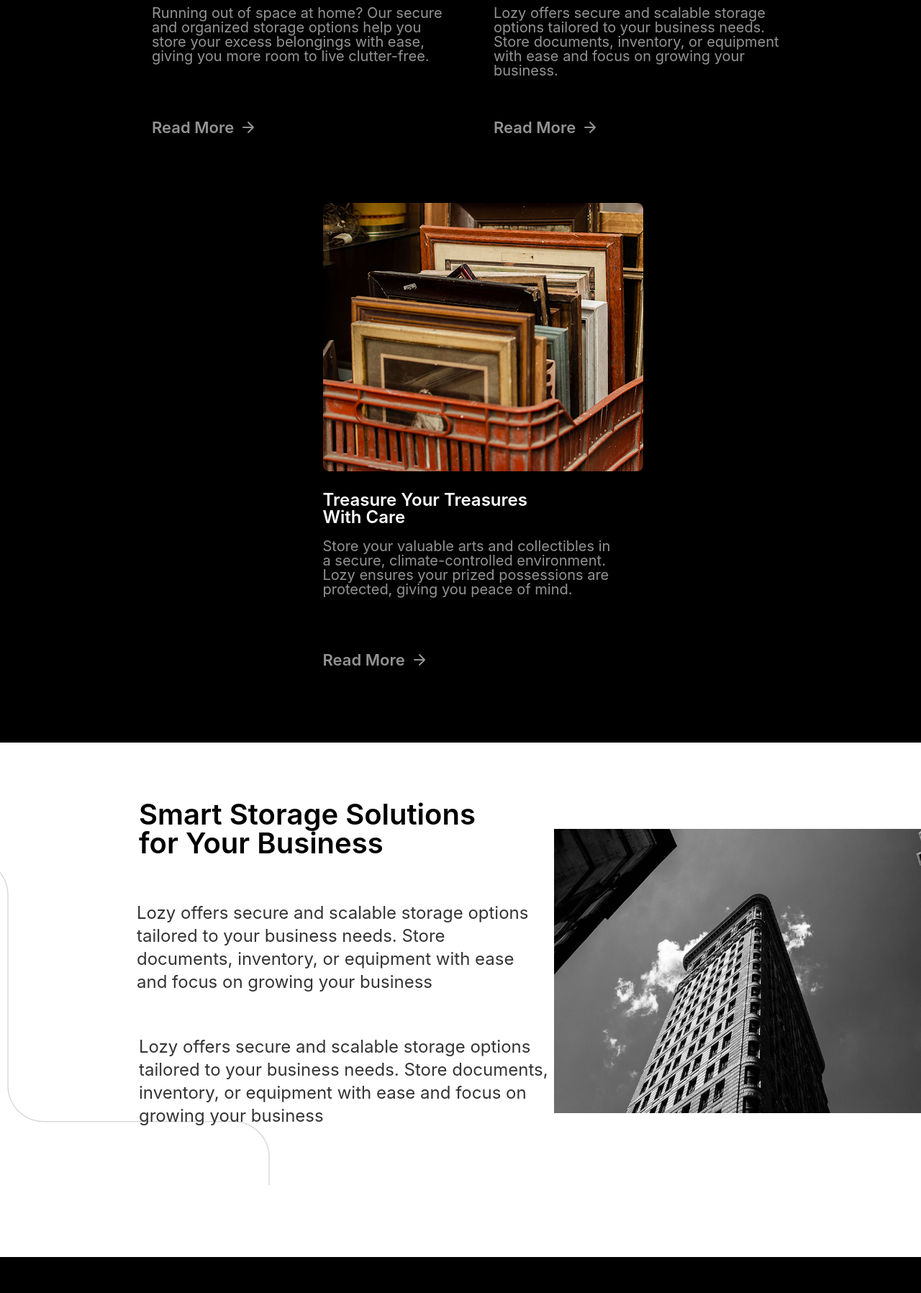
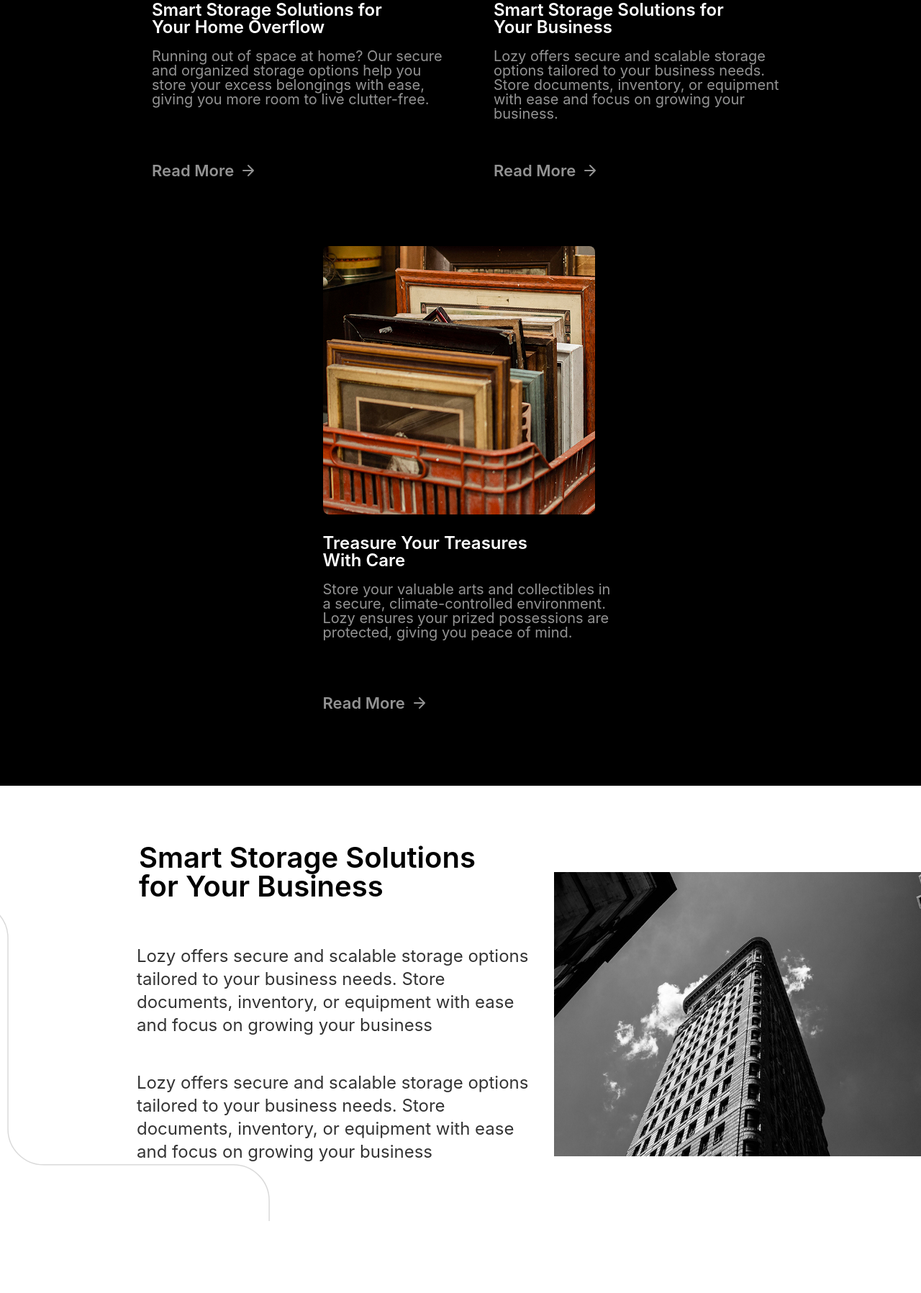
Before and after one commit to priyaqubit-pvt-ltd/flask-app, a Flask app: page /News in a window 1280 px wide. Shown: the part 1497-3294 px from the top of the page at 72% size. Before the commit the page ends 3244 px from the top, so only its background shows below. Run offline with Flask 3, Linux system fonts and the light colour scheme; some web fonts are replaced.

Commit message:
Update News.css

```diff
--- a/static/css/News.css
+++ b/static/css/News.css
@@ -56,7 +56,7 @@ ul {
   right: -100%;
   width: 100%;
   height: calc(100vh - 99px);
-  background-color: #fff;
+  background-color: #ffffff;
   z-index: 999;
   transition: right 0.3s ease;
   overflow-y: auto;
@@ -322,6 +322,7 @@ ul {
   padding: 20px;
   gap: 40px;
   margin-top: 70px;
+  margin-bottom: 60px;
 }
 .news-section-left-panel {
   flex: 1;
@@ -381,7 +382,7 @@ ul {
   flex: 0 0 auto;
   width: 630px;
   margin-top: 50px;
-  margin-left: 0;
+  margin-right: 50px;
 }
 .news-section-recent-heading {
   width: 182px;
@@ -573,7 +574,7 @@ ul {
   overflow: hidden;
 }
 .lozy-news-card-image {
-  width: 100%;
+  width: 85%;
   height: 100%;
   object-fit: cover;
   border-radius: 8px;
@@ -984,14 +985,14 @@ ul {
     height: 128px;
     position: relative;
     left: 190px;
-    margin-bottom: 58px;
+    margin-bottom: 48px;
 }
 
 .second-paragraph {
-    width: 593px;
+     width: 548px;
     height: 128px;
     position: relative;
-    left: 193px;
+    left: 190px;
 }
 
 .storage-vector-container {
```
